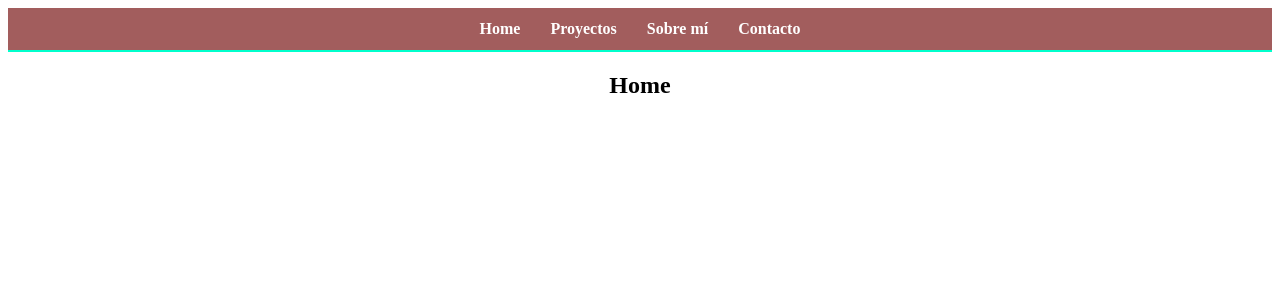
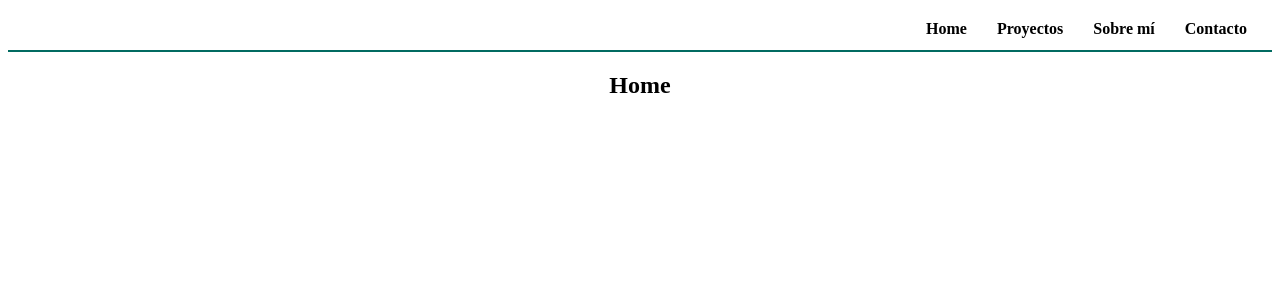
Before and after one commit to kirth8/helloportafolio, a React (Create React App) app in the folder helloportafolio/: page / in a window 1280 px wide. Shown: the top 300 px of the page. Built offline with nearby package versions, Linux system fonts and the light colour scheme.

Commit message:
Anadiendo la paleta colores para la pagina web

```diff
--- a/helloportafolio/public/index.html
+++ b/helloportafolio/public/index.html
@@ -24,7 +24,7 @@
       work correctly both with client-side routing and a non-root public URL.
       Learn how to configure a non-root public URL by running `npm run build`.
     -->
-    <title>React App</title>
+    <title>KeynerManchay</title>
   </head>
   <body>
     <noscript>You need to enable JavaScript to run this app.</noscript>
--- a/helloportafolio/src/components/Navbar.js
+++ b/helloportafolio/src/components/Navbar.js
@@ -11,4 +11,3 @@ export default function Navbar() {
     </nav>
   );
 }
-//¡Hola como andas!
--- a/helloportafolio/src/components/css/Navbar.module.css
+++ b/helloportafolio/src/components/css/Navbar.module.css
@@ -1,19 +1,21 @@
 .container {
-  background-color: #6d0000a2;
+  background-color: #6d000000;
   padding: 12px 25px;
   display: flex;
-  justify-content: center;
+  justify-content: right;
   gap: 30px;
-  border-bottom: 2px solid #00ffcc;
+  border-bottom: 2.5px solid #016B61;
+  /* text-align: right; */
 }
 
 .link {
-  color: rgb(255, 255, 255);
+  color: rgb(0, 0, 0);
   text-decoration: none;
   font-weight: 600;
   transition: color 0.3s ease;
 }
 
 .link:hover {
-  color: #ffdf51;
+  color: #70B2B2;
+
 }
```
Also changed, not shown: 1 other file (tests, documents, lock files or other folders).
